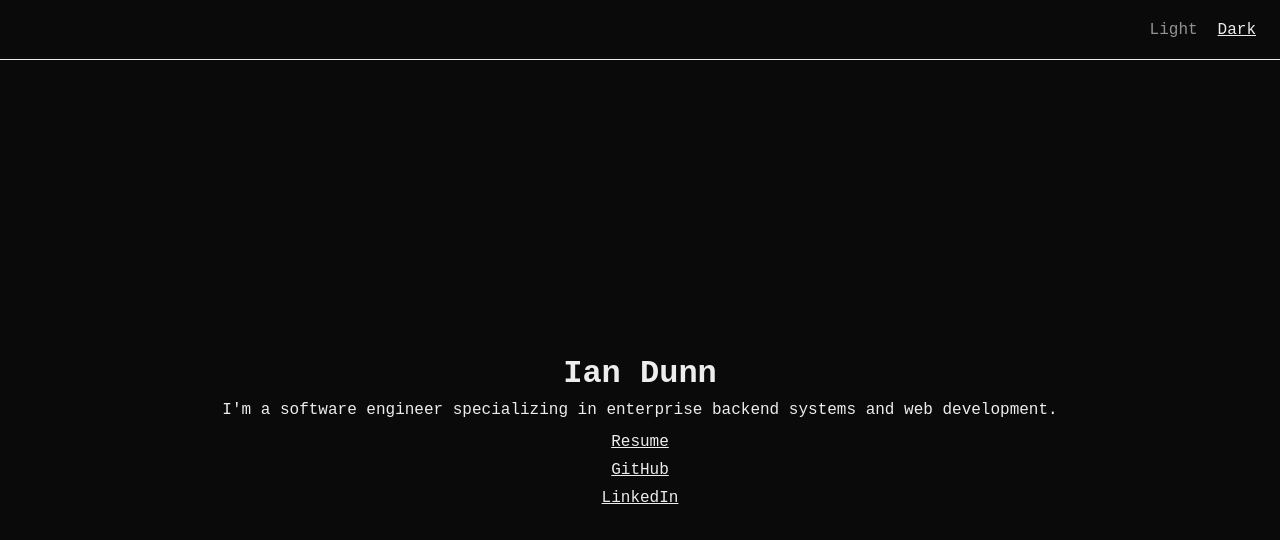
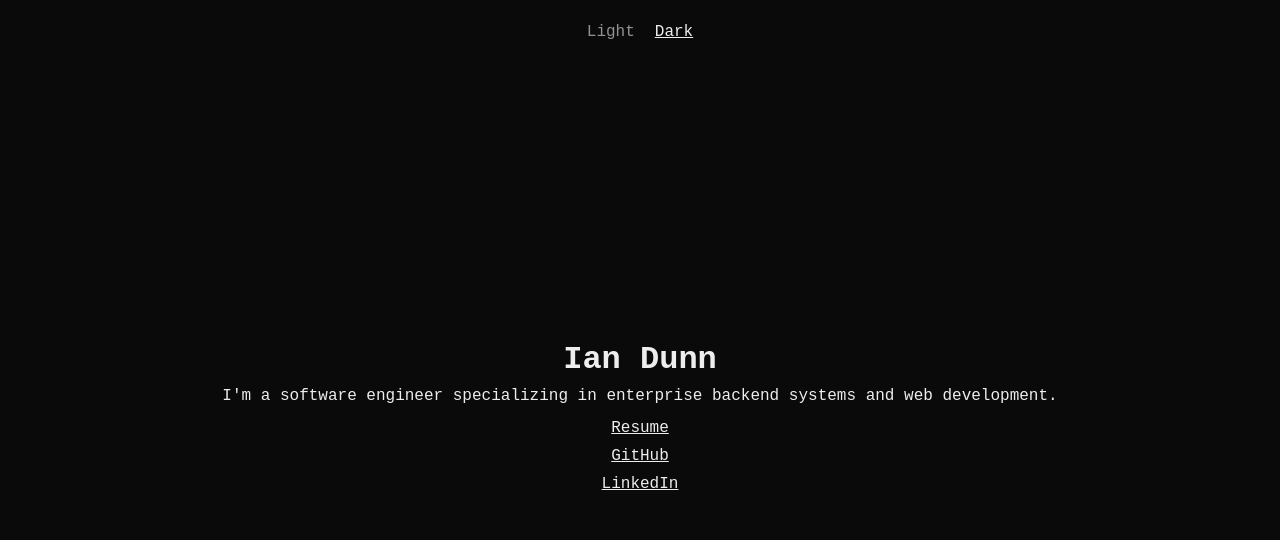
Before and after one commit to iantdunn/iantdunn, a Next.js app: page / in a window 1280 px wide. Shown: the top 540 px of the page. Built offline with nearby package versions, Linux system fonts and the light colour scheme.

Commit message:
Finalize navbar mechanics and spacing

```diff
--- /dev/null
+++ b/app/components/Navbar.css
@@ -0,0 +1,40 @@
+.navbar {
+    display: flex;
+    align-items: center;
+    justify-content: space-between;
+    width: 100%;
+    box-sizing: border-box;
+    padding: 1rem;
+}
+
+.navbar-left,
+.navbar-right {
+    flex: 1;
+    display: flex;
+}
+
+.navbar-left {
+    justify-content: flex-start;
+}
+
+.navbar-right {
+    justify-content: flex-end;
+}
+
+.navbar-center {
+    display: flex;
+    justify-content: center;
+    align-items: center;
+}
+
+.navLink {
+    text-decoration: none;
+    color: inherit;
+    padding: 0.5rem 1rem;
+    border-radius: 4px;
+    transition: background-color 0.2s ease;
+}
+
+.navLink:hover {
+    background-color: var(--hover-color, rgba(0, 0, 0, 0.1));
+}
--- /dev/null
+++ b/app/components/Navbar.js
@@ -0,0 +1,34 @@
+"use client";
+
+import { usePathname } from "next/navigation";
+import Link from "next/link";
+import ThemeToggle from "./ThemeToggle";
+import "./Navbar.css";
+
+export default function Navbar() {
+    const pathname = usePathname();
+
+    return (
+        <nav className="navbar">
+            <div className="navbar-left">
+                {pathname !== '/' && (
+                    <Link href="/" className="navLink">← Home</Link>
+                )}
+            </div>
+
+            <div className="navbar-center">
+                <ThemeToggle />
+            </div>
+
+            <div className="navbar-right">
+                {pathname === "/resume" && (
+                    <Link href="/resume/pdf" className="navLink">View PDF →</Link>
+                )}
+
+                {pathname === "/resume/pdf" && (
+                    <Link href="/resume" className="navLink">View Resume →</Link>
+                )}
+            </div>
+        </nav>
+    );
+}
--- a/app/components/ResumeNavigation.js
+++ /dev/null
@@ -1,25 +0,0 @@
-"use client";
-
-import { usePathname } from "next/navigation";
-import Link from "next/link";
-
-export default function ResumeNavigation() {
-    const pathname = usePathname();
-
-    // Only show navigation on resume pages
-    if (!pathname.startsWith("/resume")) {
-        return null;
-    }
-
-    return (
-        <div className="resume-navigation">
-            <Link href="/" className="navLink">← Home</Link>
-            {pathname === "/resume" && (
-                <Link href="/resume/pdf" className="navLink">View PDF →</Link>
-            )}
-            {pathname === "/resume/pdf" && (
-                <Link href="/resume" className="navLink">View Resume →</Link>
-            )}
-        </div>
-    );
-}
--- a/app/globals.css
+++ b/app/globals.css
@@ -38,47 +38,13 @@ body {
   flex-direction: column;
 }
 
-.navbar {
-  width: 100%;
-  padding: 1rem;
-  display: flex;
-  justify-content: center;
-  align-items: center;
-  border-bottom: 1px solid var(--foreground);
-  border-opacity: 0.1;
-  min-height: 60px;
-  position: relative;
-}
-
-.navbar-left {
-  position: absolute;
-  left: 1rem;
-}
-
-.navbar-right {
-  position: absolute;
-  right: 1rem;
-}
-
-.resume-navigation {
-  display: flex;
-  gap: 1rem;
-}
-
 main {
   flex: 1;
   display: flex;
   flex-direction: column;
   align-items: center;
   justify-content: center;
-  padding: 2rem;
-}
-
-/* Resume page should be left-aligned and not centered */
-main.resume-page {
-  align-items: flex-start;
-  justify-content: flex-start;
-  margin: 0 auto;
+  padding: 0 2rem 2rem 2rem;
 }
 
 h1 {
@@ -86,50 +52,11 @@ h1 {
   font-weight: bold;
 }
 
-h2 {
-  font-size: 1.5rem;
-  font-weight: bold;
-  margin-top: 2rem;
-  margin-bottom: 1rem;
-}
-
-h3 {
-  font-size: 1.25rem;
-  font-weight: bold;
-  margin-top: 1.5rem;
-  margin-bottom: 0.75rem;
-}
-
-hr {
-  border: none;
-  height: 1px;
-  background-color: var(--foreground);
-  margin: 2rem 0;
-  opacity: 0.3;
-}
-
 a {
   text-decoration: underline;
+  transition: all 0.2s ease;
 }
 
 a:hover {
   opacity: 0.7;
 }
-
-.navigation {
-  display: flex;
-  justify-content: space-between;
-  margin-top: 1rem;
-  margin-bottom: 1rem;
-}
-
-.navLink {
-  text-decoration: underline;
-  color: var(--foreground);
-  font-family: inherit;
-  transition: opacity 0.2s ease;
-}
-
-.navLink:hover {
-  opacity: 0.7;
-}
--- a/app/layout.js
+++ b/app/layout.js
@@ -1,6 +1,5 @@
 import "./globals.css";
-import ThemeToggle from "./components/ThemeToggle";
-import ResumeNavigation from "./components/ResumeNavigation";
+import Navbar from "./components/Navbar";
 
 export const metadata = {
   title: "Ian Dunn",
@@ -24,14 +23,7 @@ export default function RootLayout({ children }) {
         />
       </head>
       <body className="antialiased">
-        <nav className="navbar">
-          <div className="navbar-left">
-            <ResumeNavigation />
-          </div>
-          <div className="navbar-right">
-            <ThemeToggle />
-          </div>
-        </nav>
+        <Navbar />
         {children}
       </body>
     </html>
--- a/app/resume/resume.module.css
+++ b/app/resume/resume.module.css
@@ -1,5 +1,7 @@
 .resumeContainer {
     text-align: left;
+    align-items: flex-start;
+    justify-content: flex-start;
 }
 
 /* Override body centering for resume page */
@@ -14,6 +16,8 @@
 }
 
 .resumeContainer h2 {
+    font-size: 1.5rem;
+    font-weight: bold;
     border-bottom: 2px solid var(--foreground);
     margin-top: 1rem;
     margin-bottom: 0.5rem;
@@ -22,6 +26,8 @@
 }
 
 .resumeContainer h3 {
+    font-size: 1.25rem;
+    font-weight: bold;
     margin-top: 0;
     margin-bottom: 0;
     font-size: 1.2rem;
```
